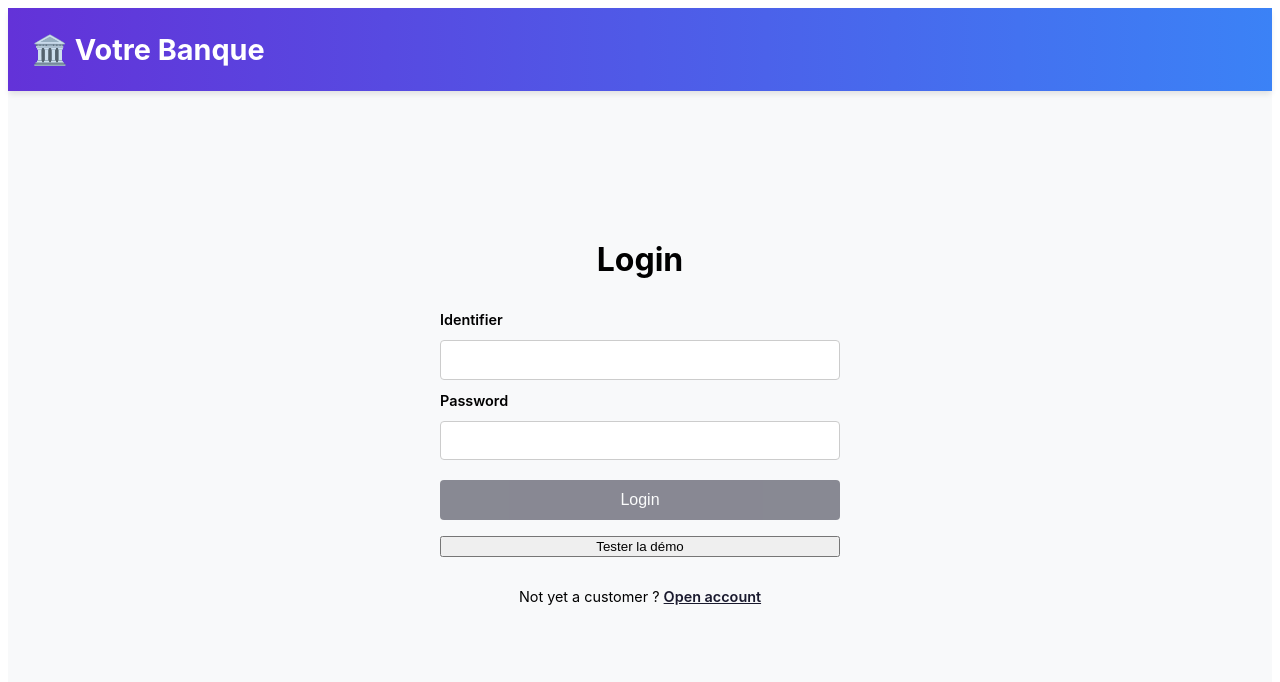
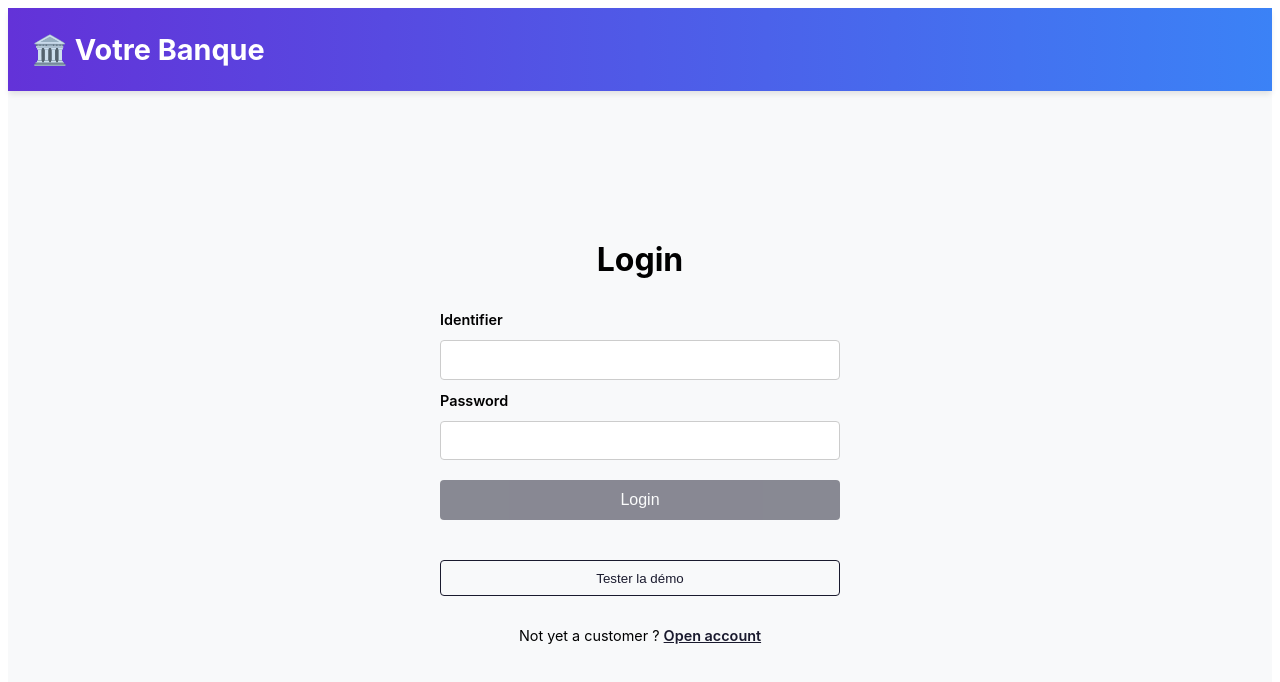
Before and after one commit to 210283/spring_angular_banque, an Angular app in the folder frontend/: page /login in a window 1280 px wide. Shown: the top 682 px of the page. Built offline with nearby package versions, Linux system fonts and the light colour scheme.

Commit message:
amélioration IHM bouton demo

```diff
--- a/frontend/src/app/accounts/features/scss/login-page.component.scss
+++ b/frontend/src/app/accounts/features/scss/login-page.component.scss
@@ -59,4 +59,18 @@
       font-weight: 600;
     }
   }
+
+  .btn-demo {
+    margin-top: 1.5rem;
+    padding: 0.6rem 1.2rem;
+    background-color: transparent;
+    border: 1px solid #1a1a2e;
+    color: #1a1a2e;
+    border-radius: 4px;
+    cursor: pointer;
+
+    &:hover {
+      background-color: #f0f0f5;
+    }
+  }
 }
--- a/frontend/src/app/auth/presentation/pages/login-page.component.ts
+++ b/frontend/src/app/auth/presentation/pages/login-page.component.ts
@@ -33,7 +33,7 @@ import { AuthService } from '../../auth.service';
         }
       </form>
 
-      <button type="button" (click)="onTryDemo()" [disabled]="isDemoStarting">
+      <button type="button" class="btn-demo" (click)="onTryDemo()" [disabled]="isDemoStarting">
         @if (isDemoStarting) {
           <img src="loading.gif" alt="Loading..." />
           Préparation de la démo...
```
